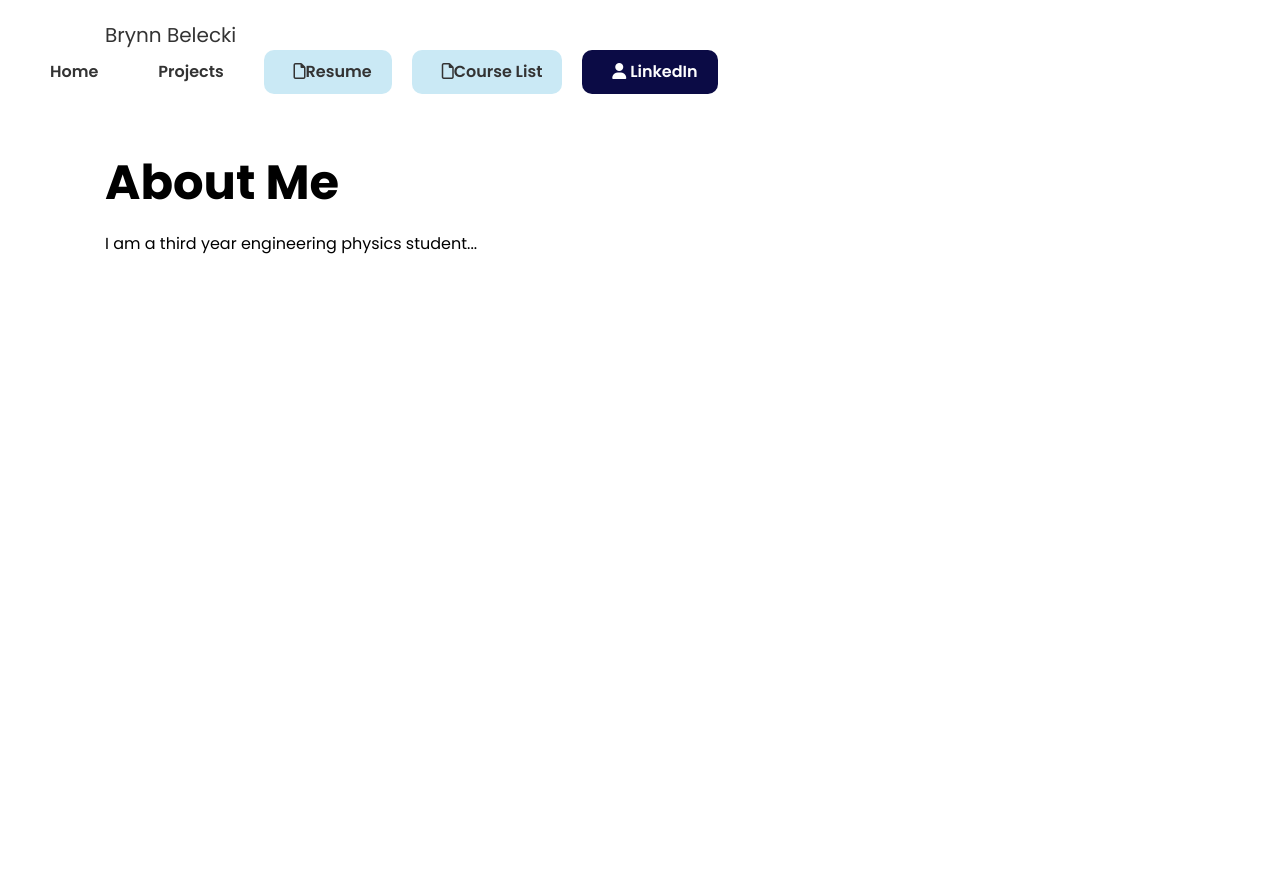
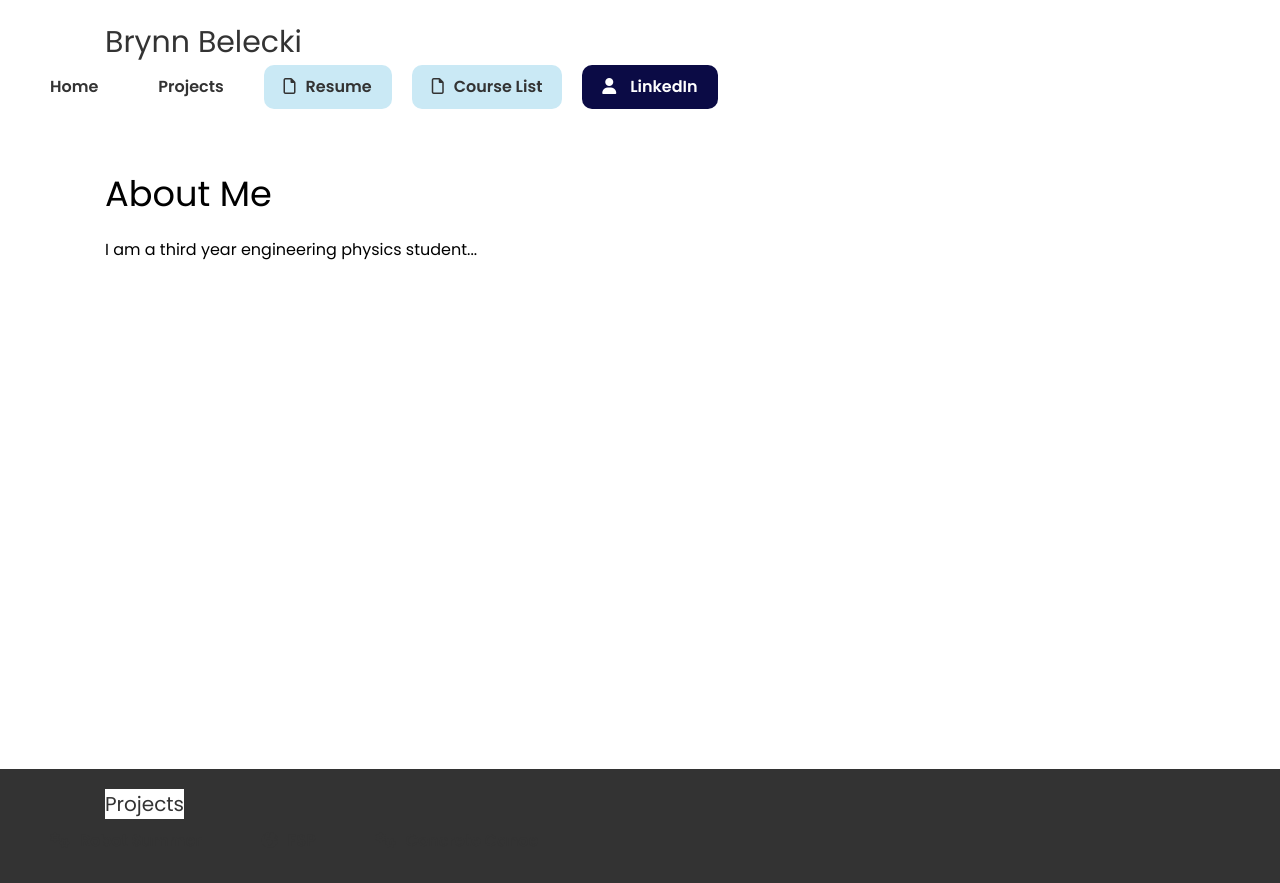
Before and after one commit to brynnbelecki/Website, a plain HTML site: page index.html in a window 1280 px wide. Before the commit the page ends 800 px from the top, so only its background shows below. Drawn offline with Linux system fonts and the light colour scheme.

Commit message:
project bar

```diff
--- a/css/style.css
+++ b/css/style.css
@@ -31,6 +31,7 @@ img {
     max-width: 100%;
 }
 
+/*Navigation Bar*/
 .navbar {
     background: #fff;
     padding: 20px;
@@ -44,7 +45,7 @@ img {
 
 .navbar .container .title {
     font-family: 'Poppins', sans-serif;
-    font-size: 20px;
+    font-size: 30px;
     line-height: 1.5;
     background: #fff;
 }
@@ -67,7 +68,47 @@ img {
 }
 
 .navbar ul li a i {
+    margin-right: 10px;
+}
+
+/* Project Bar*/
+.projbar {
+    background: #333;
+    padding: 20px;
+}
+
+.projbar .container {
+    display: flex;
+    justify-content: space-between;
+    align-items: center;
+}
+
+.projbar .container .title {
+    font-family: 'Poppins', sans-serif;
+    font-size: 20px;
+    line-height: 1.5;
+    background: #fff;
+}
+
+.projbar .main-menu ul {
+    display: flex;
+}
+
+.projbar ul li a {
+    padding: 10px 20px;
+    display: block;
+    font-weight: 600;
+    transition: 0.5s;
     margin-left: 10px;
+    margin-right: 10px;
+}
+
+.projbar ul li a:hover {
+    color: var(--light-blue);
+}
+
+.projbar ul li a i {
+    margin-right: 10px;
 }
 
 /* About Me */
--- a/index.html
+++ b/index.html
@@ -60,10 +60,10 @@
      </nav>
 
      <!--About Me-->
-     <section class="about-me">
+     <section class="about-me bg-light">
         <div class="container">
             <div class="about-me-content">
-                <h1 class="about-me-heading text-xxl">
+                <h1 class="about-me-heading text-xl">
                     About Me
                 </h1>
                 <p class="about-me-text">
@@ -73,10 +73,40 @@
 
         </div>
      </section>
+
      <!-- Projects Header-->
+        <nav class="projbar">
+            <div class="container">
+            <div class="title">
+                <a href="index.html">Projects</a>
+            </div>
+        </div>
 
+        <div class="main-menu">
+            <ul>
+                <li>
+                    <a href="index.html">
+                        <i class="fas fa-gears"></i>Robot Summer
+                    </a>
+                </li>
+                <li>
+                    <a href="index.html">
+                        <i class="fas fa-earth-americas"></i>FSP
+                    </a>
+                </li>
+                <li>
+                    <a href="index.html">
+                        <i class="fas fa-gears"></i>Concrete Canoe
+                    </a>
+                </li>
+            </ul>
+        </div>
+        </nav>
+     <!-- P3 Robot Summer-->
 
+     <!-- P2 Fault Slip Analysis Tool-->
 
+     <!-- P! UBC Concrete Canoe Structural Analysis-->
 
     <script src="js/main.js"> </script>
   </body>
```
